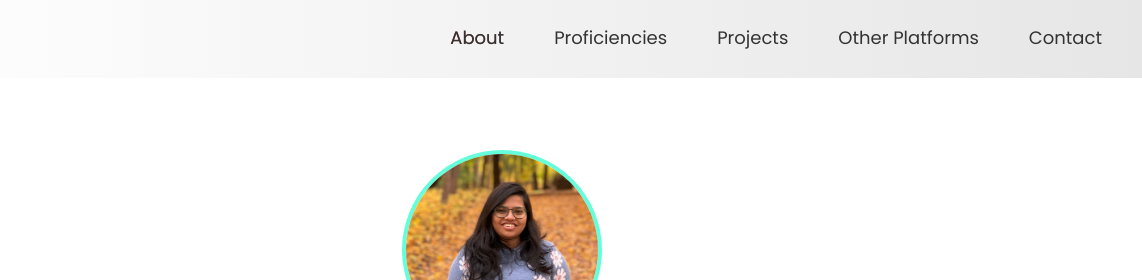
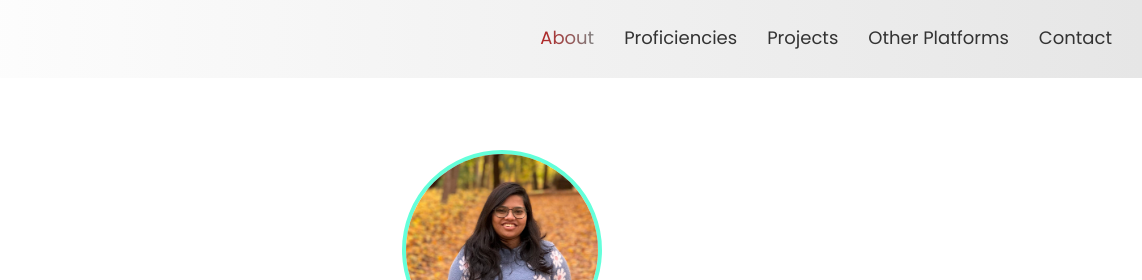
Before and after one commit to MeghanaChillara0203/Portfolio, a plain HTML site: page index.html in a window 1280 px wide. In both pictures the pointer is over the link "About". Shown: the top 280 px of the page, 138-1280 px from the left. Drawn offline with Linux system fonts and the light colour scheme.

Commit message:
Update style.css

```diff
--- a/style.css
+++ b/style.css
@@ -50,18 +50,19 @@ nav ul li a {
     text-decoration: none;
     color: #333;
     font-size: 18px;
-    padding: 10px;
+    padding: 0; /* Remove padding */
     transition: color 0.3s ease; /* Smooth color transition */
 }
 
 /* Subtle gradient text-only hover effect */
 nav ul li a:hover {
     background: none; /* Remove any background */
-    background-clip: text; /* Allow background to be clipped to the text */
-    color: transparent; /* Hide the text color */
-    background-image: linear-gradient(90deg, #b22222, #808080); /* Subtle gradient applied to text */
-    -webkit-background-clip: text; /* Ensure gradient only appears on text */
-    color: #333; /* Default color */
+    color: transparent; /* Hide text color */
+    background-image: linear-gradient(90deg, #b22222, #808080); /* Gradient applied to text */
+    background-clip: text; /* Clip the gradient to text */
+    -webkit-background-clip: text; /* For webkit browsers */
+    -webkit-text-fill-color: transparent; /* For webkit browsers */
+    text-fill-color: transparent; /* Support for other browsers */
 }
 
 /* Hero Section */
```
